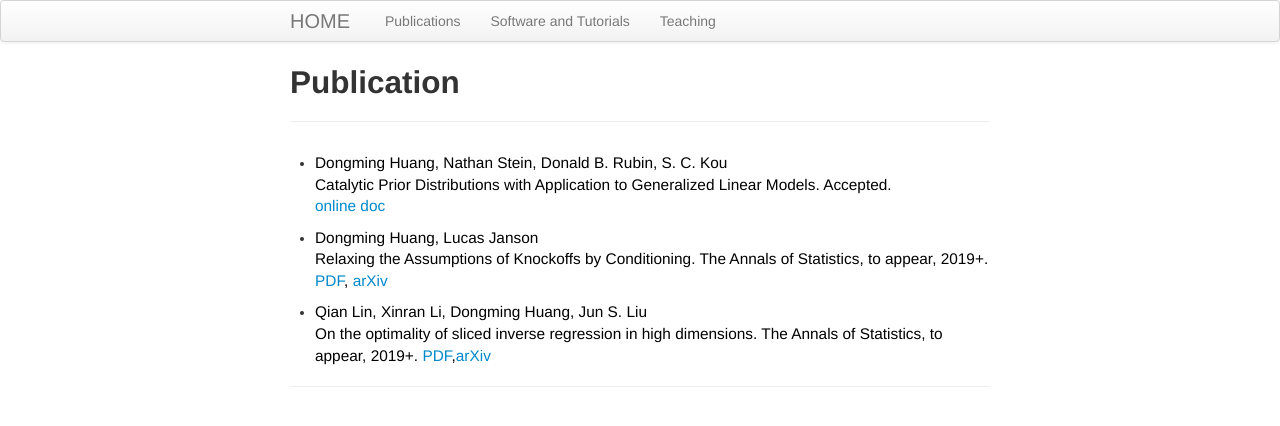
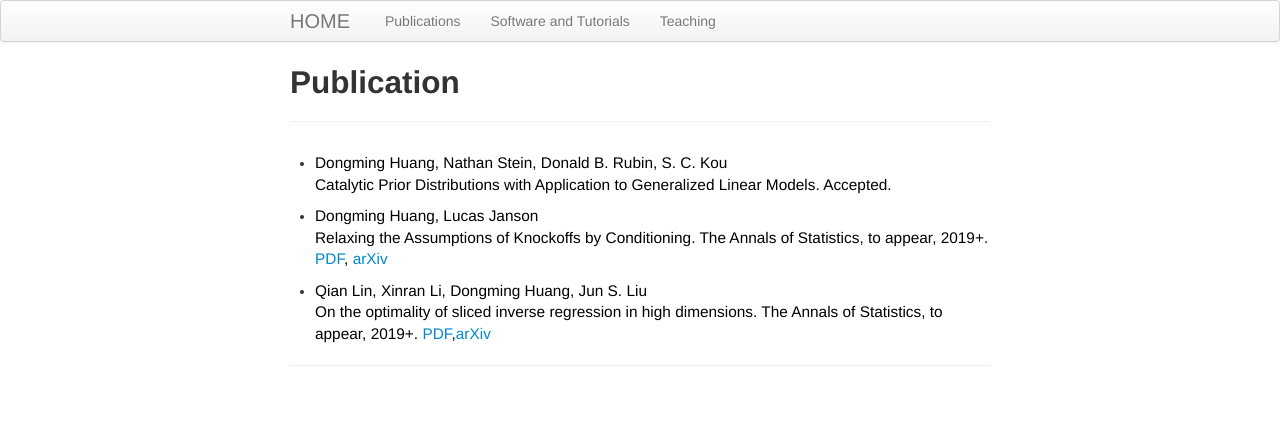
Before and after one commit to stathuang/dmhuang.github.io, a Jekyll site: the page built from pages/pubs.md, in a window 1280 px wide. Shown: the top 426 px of the page. Built offline with Jekyll 4.4.1, drawn with Linux system fonts in a browser that asks for light colours.

Commit message:
Update pubs.md

```diff
--- a/pages/pubs.md
+++ b/pages/pubs.md
@@ -7,7 +7,6 @@ description: List of Publication
 
 - Dongming Huang, Nathan Stein, Donald B. Rubin, S. C. Kou\\
 Catalytic Prior Distributions with Application to Generalized Linear Models. Accepted.
-[online doc](https://drive.google.com/open?id=18q2l2sEatr-LISHm_2fY4S95kbEGi5MQ)
 
 
 - Dongming Huang, Lucas Janson\\
```
